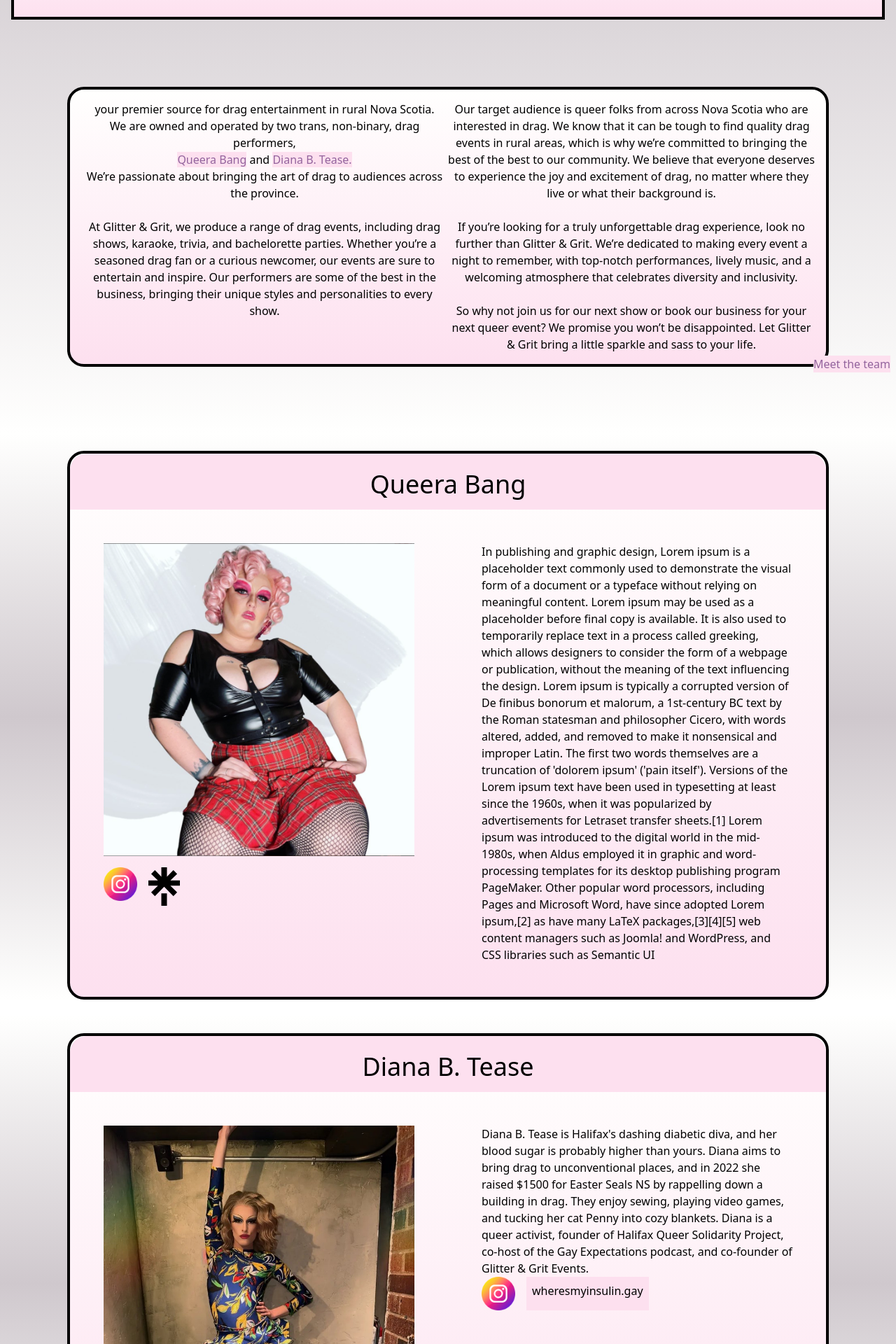
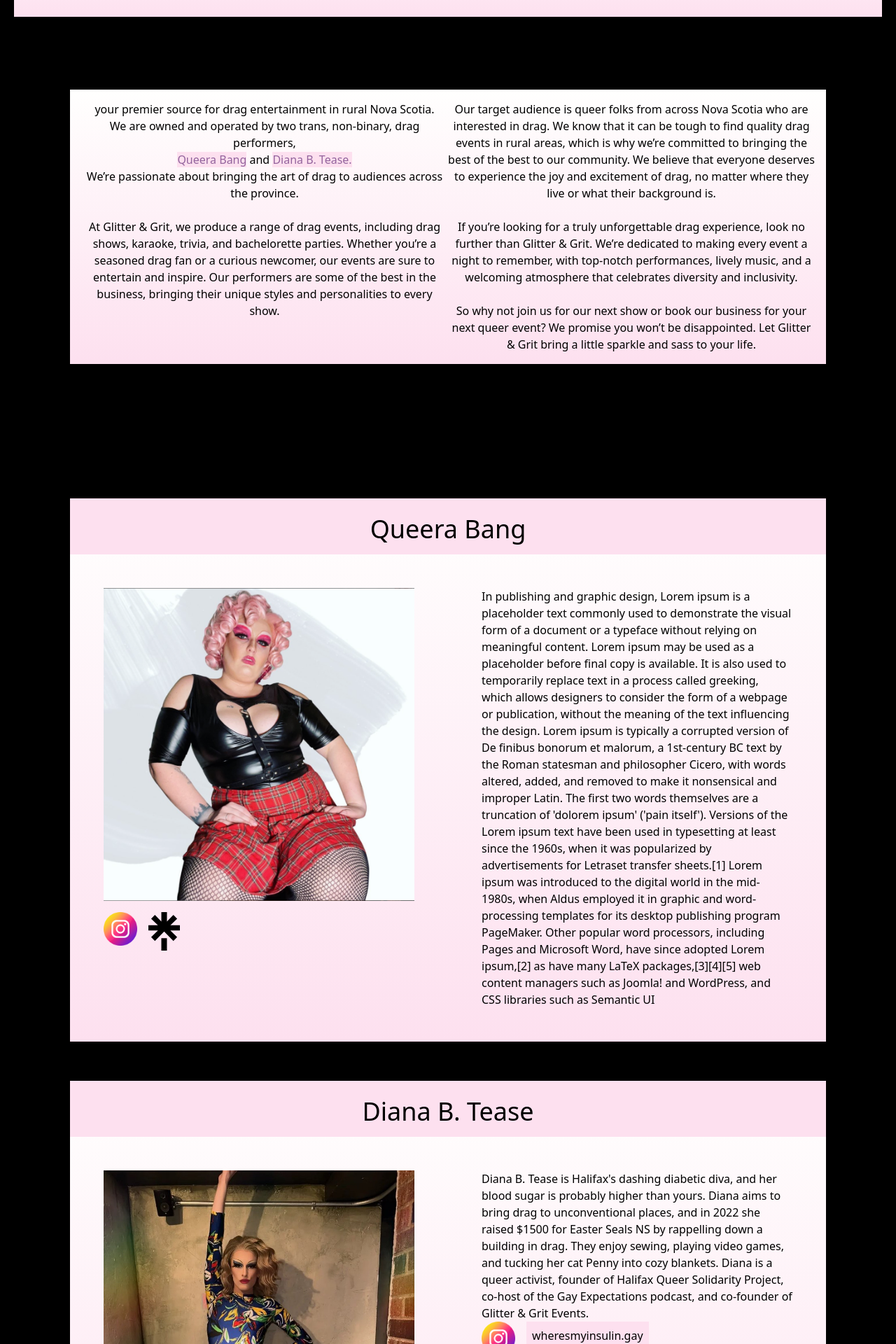
Before and after one commit to techThatConnect/GAG, a SvelteKit app: page /about in a window 1280 px wide. Shown: the part 260-2180 px from the top of the page at 70% size. Built offline with nearby package versions, Linux system fonts and the light colour scheme.

Commit message:
bg issue fixed i hope

```diff
--- a/src/app.css
+++ b/src/app.css
@@ -1,3 +1,7 @@
 @tailwind base;
 @tailwind components;
 @tailwind utilities;
+
+body {
+    background-color: black;
+}
--- a/src/lib/components/diana.svelte
+++ b/src/lib/components/diana.svelte
@@ -5,10 +5,10 @@
 </script>
 
 
-<body class="h-full bg-gradient-to-t from-light via-grey to-light dark:bg-black">
+<body class="bg-black">
 <br>
-<div class="card  bg-gradient-to-t from-light_pink to-light dark:from-purp border-4 border-black rounded-3xl grid grid-rows-2 ml-2 mr-2 sm:ml-12 sm:mr-12  lg:ml-24 lg:mr-24">
-   <div class="col-span-3 bg-light_pink dark:bg-purp rounded-t-3xl flex justify-around">
+<div class="card bg-gradient-to-t from-light_pink to-light dark:from-purp dark:to-dark border-4 border-black  grid grid-rows-2 ml-2 mr-2 sm:ml-12 sm:mr-12  lg:ml-24 lg:mr-24">
+   <div class="col-span-3 bg-light_pink dark:bg-purp flex justify-around">
       <h1 class="text-4xl  p-6 inline">Diana B. Tease</h1>
    </div>
 <div class="p-12 row-start-2 col-span-3 lg:col-span-1">
--- a/src/lib/components/footer.svelte
+++ b/src/lib/components/footer.svelte
@@ -1,3 +1,3 @@
 <div class="pt-6">
-<p class="bg-light_pink dark:purp dark:text-light_pink">this website was created by Oliver Lund of Tech that Connect</p>
+<p class="bg-light_pink dark:bg-purp dark:text-light_pink">this website was created by Oliver Lund of Tech that Connect</p>
 </div>
--- a/src/lib/components/menu.svelte
+++ b/src/lib/components/menu.svelte
@@ -19,7 +19,7 @@
       <a href="/contact"  class="block p-3 md:inline-block rounded-3xl mr-4 hover:bg-dark_pink hover:dark:bg-purp">
         Contact
       </a>
-      <a href="/events"   class="block p-3 md:inline-block rounded-3xl mr-4 hover:bg-dark_pink hover:dark:bg-purp">
+      <a href="/events"   class="block p-3 md:inline-block rounded-3xl  mr-4 hover:bg-dark_pink hover:dark:bg-purp">
        Events
       </a>
 
--- a/src/lib/components/queera.svelte
+++ b/src/lib/components/queera.svelte
@@ -10,10 +10,10 @@ import insta from '$lib/images/instagram.png'
 
 
 
-<body class="h-full bg-gradient-to-t from-light via-grey to-light dark:bg-black">
+<body class="bg-black">
 <br>
-<div class="card bg-gradient-to-t from-light_pink to-light dark:from-purp dark:to-dark border-4 border-black rounded-3xl grid grid-rows-2 ml-2 mr-2 sm:ml-12 sm:mr-12  lg:ml-24 lg:mr-24">
-   <div class="col-span-3 bg-light_pink dark:bg-purp rounded-t-3xl flex justify-around">
+<div class="card bg-gradient-to-t from-light_pink to-light dark:from-purp dark:to-dark border-4 border-black  grid grid-rows-2 ml-2 mr-2 sm:ml-12 sm:mr-12  lg:ml-24 lg:mr-24">
+   <div class="col-span-3 bg-light_pink dark:bg-purp  flex justify-around">
       <h1 class="text-4xl m-0 dark:text-light_pink p-6 inline">Queera Bang</h1>
    </div>
 <div class="p-12 row-start-2 col-span-3 lg:col-span-1">
--- a/src/routes/+layout.js
+++ /dev/null
@@ -1 +0,0 @@
-// This can be false if you're using a fallback (i.e. SPA mode)
--- a/src/routes/+layout.svelte
+++ b/src/routes/+layout.svelte
@@ -12,7 +12,7 @@
 }
   }
 
-  window.onresize = check
+
   </script>
 
 
@@ -22,7 +22,7 @@
 
 
 
-  <nav class="navbar grid md:flex justify-between dark:bg-purp bg-light_pink pb-0 md:pb-2" >
+  <nav class="navbar grid md:flex justify-between dark:bg-purp bg-light_pink pb-0 lg:pb-2" >
     <div class="logoBox " >
       <a  href="/" class="bg-light_pink "> <Logo /> </a>
    <div class="hidden md:block"><Text/></div>
--- a/src/routes/+page.svelte
+++ b/src/routes/+page.svelte
@@ -38,7 +38,7 @@ h1 {
 }
 
   body {
-   background-image:linear-gradient(to top, rgba(38, 21, 47, 1), rgba(38, 21, 47, 0.25)), url('$lib/images/test.jpg');
+   background:black;
       background-position: top;
       background-size: cover;
       background-repeat: no-repeat;
--- a/src/routes/about/+page.svelte
+++ b/src/routes/about/+page.svelte
@@ -5,16 +5,16 @@ import Diana from '$lib/components/diana.svelte';
 import Queera from '$lib/components/queera.svelte';
 </script>
 
-<body class="h-screen bg-gradient-to-t from-light to-grey dark:bg-black">
+<body class=" bg-gradient-to-b from-black to-grey dark:bg-black">
 
 <br>
    <div class="p-4 xl:flex border-2 m-4 text-center  bg-gradient-to-t from-light_pink to-light dark:from-purp dark:to-dark  border-4 border-black">
    <h1 class="lg:text-9xl text-3xl  text-transparent font-bold bg-gradient-to-l from-dark to-purp dark:from-light_pink to-purp  dark:to-dark_pink bg-clip-text">About us</h1>
-   <a class="absolute bottom-2 right-2 text-purp bg-light_pink" href="/">Meet the team</a>
+
 </div>
 
 
-<div class="p-4 xl:flex border-2 m-4 text-center  bg-gradient-to-t from-light_pink to-light dark:from-purp dark:to-dark  border-4 border-black rounded-3xl grid grid-rows-2 m-4 md:m-12 xl:m-24">
+<div class="p-4 xl:flex border-2 m-4 text-center  bg-gradient-to-t from-light_pink to-light dark:from-purp dark:to-dark  border-4 border-black  grid grid-rows-2 m-4 md:m-12 xl:m-24">
 
    <div class="xl:flex-1 dark:text-light_pink">
 
@@ -43,9 +43,7 @@ import Queera from '$lib/components/queera.svelte';
 
 </div>
 
-
-
-<div id="queera">
+<div id="queera" class="pt-16">
    <Queera  />
 </div>
 
@@ -54,13 +52,17 @@ import Queera from '$lib/components/queera.svelte';
    <Diana/>
 </div>
 
-
  <Footthing />
 </body>
 
 
 
    <style lang="postcss">
+      body {
+   background:black;
+
+
+   }
 
 h1 {
    color: transparent;
--- a/src/routes/contact/+page.svelte
+++ b/src/routes/contact/+page.svelte
@@ -12,7 +12,7 @@
     </div>
 
 
-    <div class="p-4 lg:flex flex-wrap border-2 m-4 lg:text-center  bg-gradient-to-t from-light_pink to-light dark:from-purp dark:to-dark  border-4 border-black rounded-3xl grid grid-rows-2  xl:m-24">
+    <div class="p-4 lg:flex flex-wrap border-2 m-4 lg:text-center  bg-gradient-to-t from-light_pink to-light dark:from-purp dark:to-dark  border-4 border-black  grid grid-rows-2  xl:m-24">
 
 
 
--- a/src/routes/events/+page.svelte
+++ b/src/routes/events/+page.svelte
@@ -13,7 +13,7 @@
       <h1 class="lg:text-9xl text-3xl text-center text-transparent font-bold bg-gradient-to-l from-dark to-purp  dark:from-light_pink dark:to-dark_pink bg-clip-text">Our Events</h1>
       </div>
 
-<div class="p-8 place-items-start border-2 rounded m-4 bg-gradient-to-t from-light_pink to-light dark:to-dark dark:from-purp border-4 border-black rounded-3xl ">
+<div class="p-8 place-items-start border-2  m-4 bg-gradient-to-t from-light_pink to-light dark:to-dark dark:from-purp border-4 border-black ">
 
    <div class=" dark:text-light_pink">
 <p > From birthday parties to corporate events, to tours, to large-scale Pride festivals, we’re here to help you create a one-of-a-kind experience that your guests will never forget.
--- a/src/routes/service/+page.svelte
+++ b/src/routes/service/+page.svelte
@@ -4,14 +4,14 @@
 
 </script>
 
-<body class="h-screen bg-gradient-to-t from-light to-grey dark:bg-black">
+<body class="h-screen bg-gradient-to-b from-grey to-black dark:bg-black">
 
 <br>
-   <div class="p-4 xl:flex border-2 m-4 text-center  bg-gradient-to-t from-light_pink to-light dark:from-purp dark:to-dark border-4 border-black rounded-3xl ">
+   <div class="p-4 xl:flex border-2 m-4 text-center  bg-gradient-to-t from-light_pink to-light dark:from-purp dark:to-dark border-4 border-black ">
       <h1 class="lg:text-9xl text-3xl text-center text-transparent font-bold bg-gradient-to-l from-dark dark:from-light_pink to-purp  dark:to-dark_pink bg-clip-text">Our Services</h1>
       </div>
 
-<div class="p-8 lg:flex  place-items-start border-2 rounded m-4 bg-gradient-to-t from-light_pink to-light dark:to-dark dark:from-purp border-4 border-black rounded-3xl ">
+<div class="p-8 lg:flex  place-items-start border-2 rounded m-4 bg-gradient-to-t from-light_pink to-light dark:to-dark dark:from-purp border-4 border-black  ">
 
    <div class="md:flex-1 dark:text-light_pink">
 <p > At <a href="/" class="bg-light_pink dark:bg-purp">Glitter & Grit</a>, we’re proud to offer a wide range of drag and queer entertainment services that are perfect for any occasion. Whether you’re planning a wild bachelorette party, a classy wedding reception, or a fun night out with friends, we’ve got you covered.
```
Also changed, not shown: 1 other file (tests, documents, lock files or other folders).
